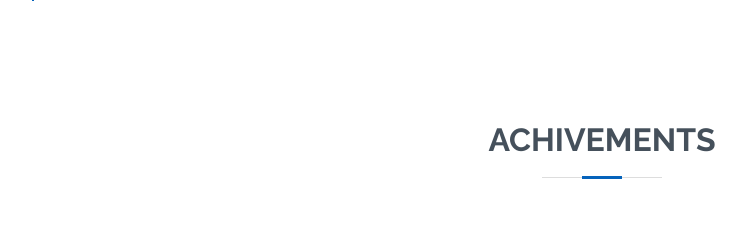
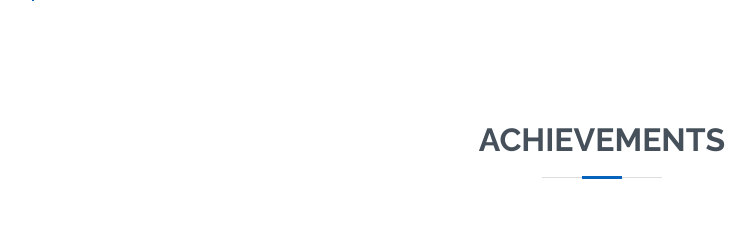
Before and after one commit to zdesigners/selva-portfolio, a plain HTML site: page index.html in a window 1280 px wide. Shown: the part 4200-4426 px from the top of the page, without its empty margins (88-844 px from the left). Drawn offline with nearby package versions, Linux system fonts and the light colour scheme.

Commit message:
Added Files

```diff
--- a/index.html
+++ b/index.html
@@ -363,11 +363,11 @@
 
        <!-- Achievements Section Start -->
 
-       <section id="acheivements" class="Acheivements">
+       <section id="achievements" class="Acheivements">
         <div class="container" data-aos="fade-up">
 
           <div class="section-title">
-            <h2>Achivements</h2>
+            <h2>Achievements</h2>
           </div>
 
             <h3 class="resume-title">International certification</h3>
```
